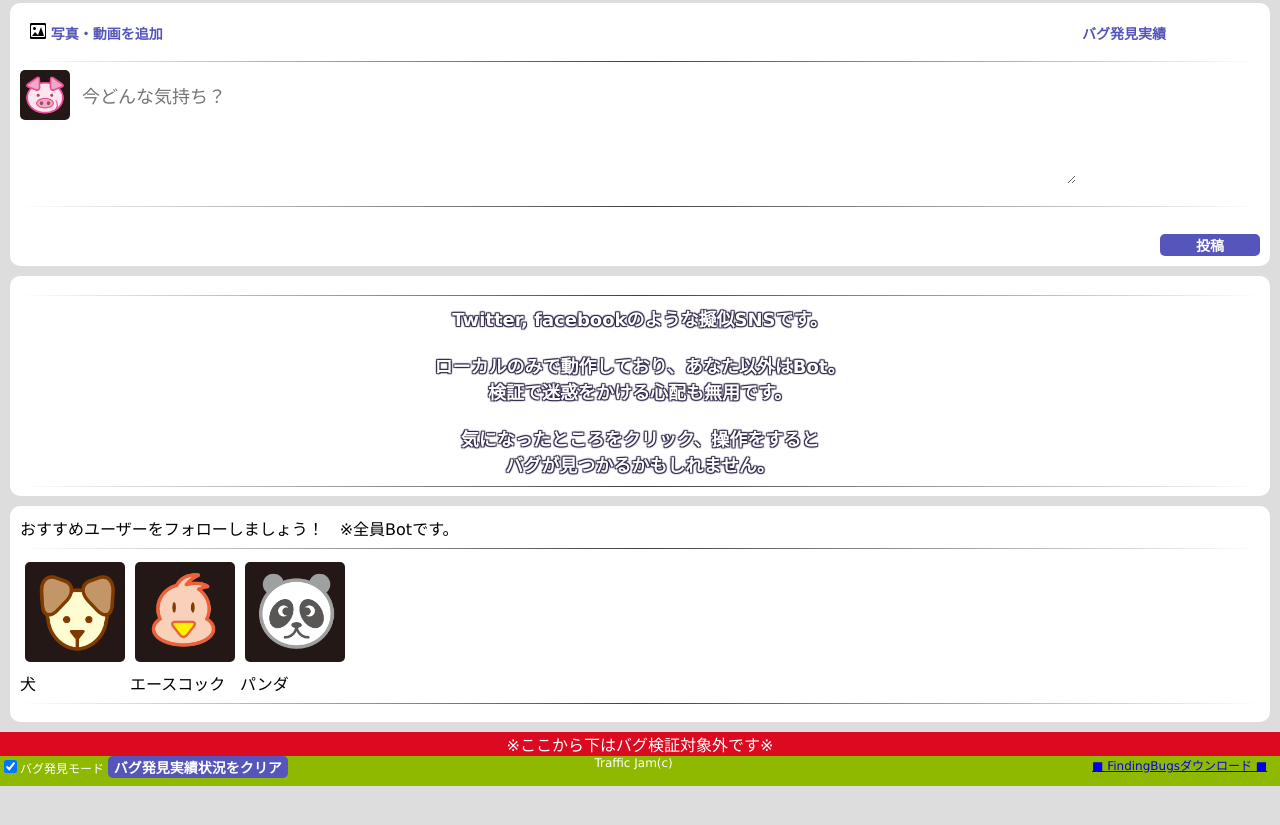
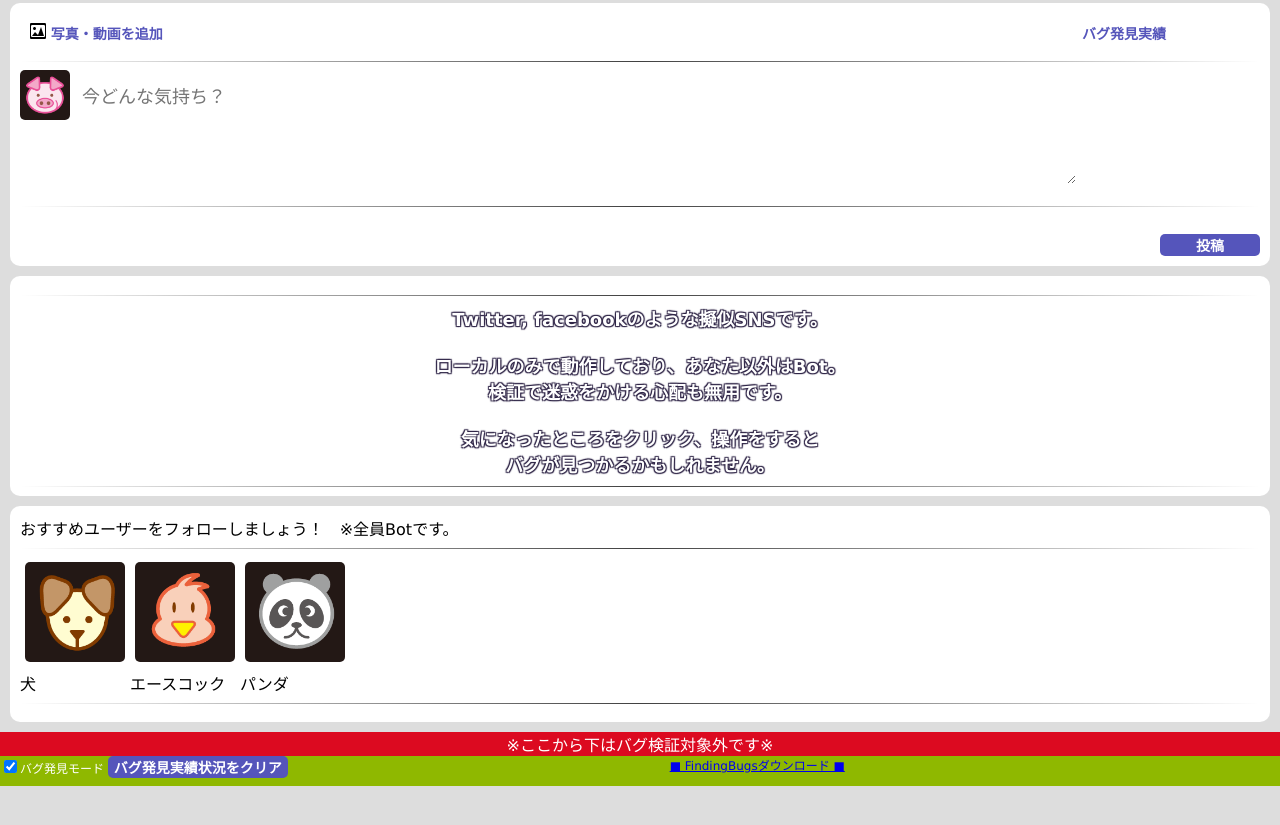
Before and after one commit to jam0824/finding_bugs, a plain HTML site: page index.html in a window 1280 px wide. Shown: the part 57-882 px from the top of the page. Drawn offline with Linux system fonts and the light colour scheme.

Commit message:
fix footer

```diff
--- a/index.html
+++ b/index.html
@@ -78,7 +78,7 @@
 		<input type="checkbox" id="ID_BUG_FLAG" checked="checked" onClick="changeBugFlag()"><label for="ID_BUG_FLAG">バグ発見モード</label>
 		<button onclick="clearTrophies()" style="word-break: keep-all; width: auto">バグ発見実績状況をクリア</button>
 	</div>
-	<div class="floatLeft footerCorporation">Traffic Jam(c)</div>
+	<div class="floatLeft footerCorporation"></div>
 	<div class="floatLeft footerDownload"><a href="download.html" target="_blank">■ FindingBugsダウンロード ■</a></div>
 	<div class="clear"></div>
 </footer>
```
